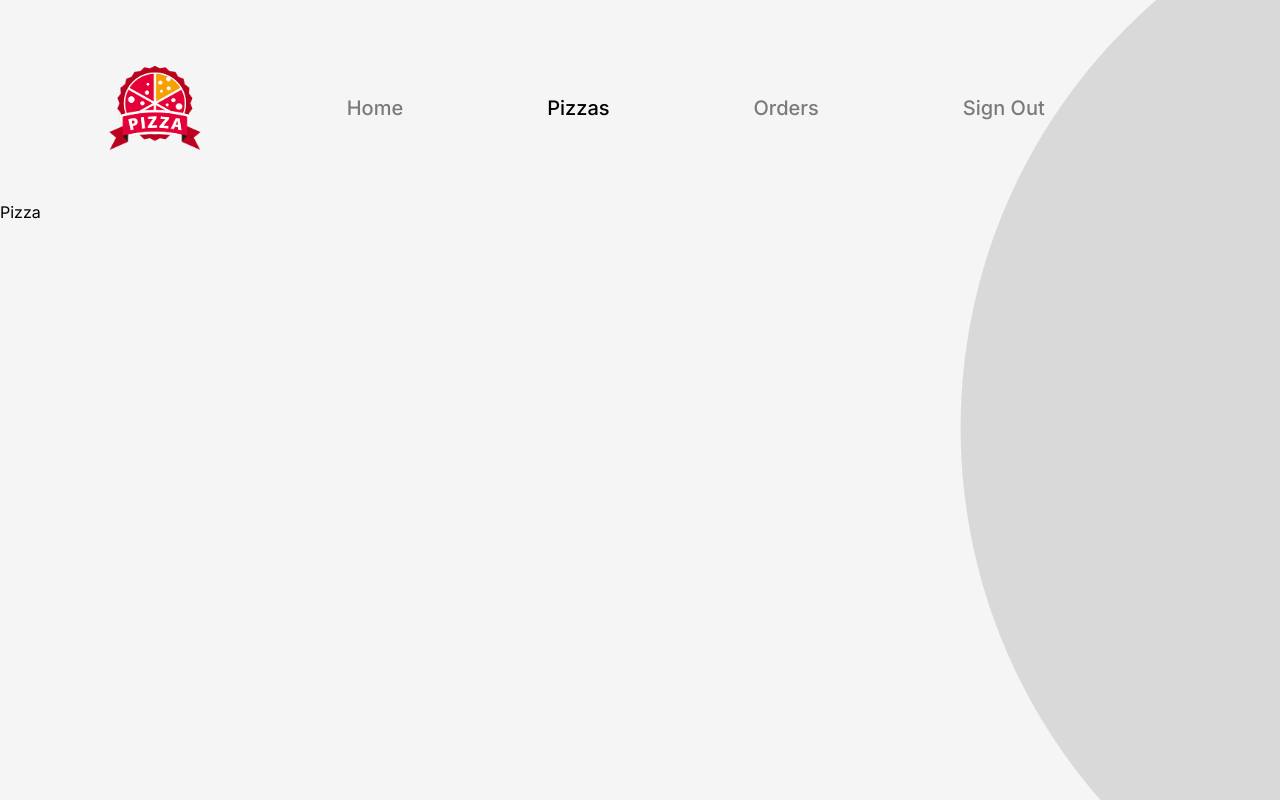
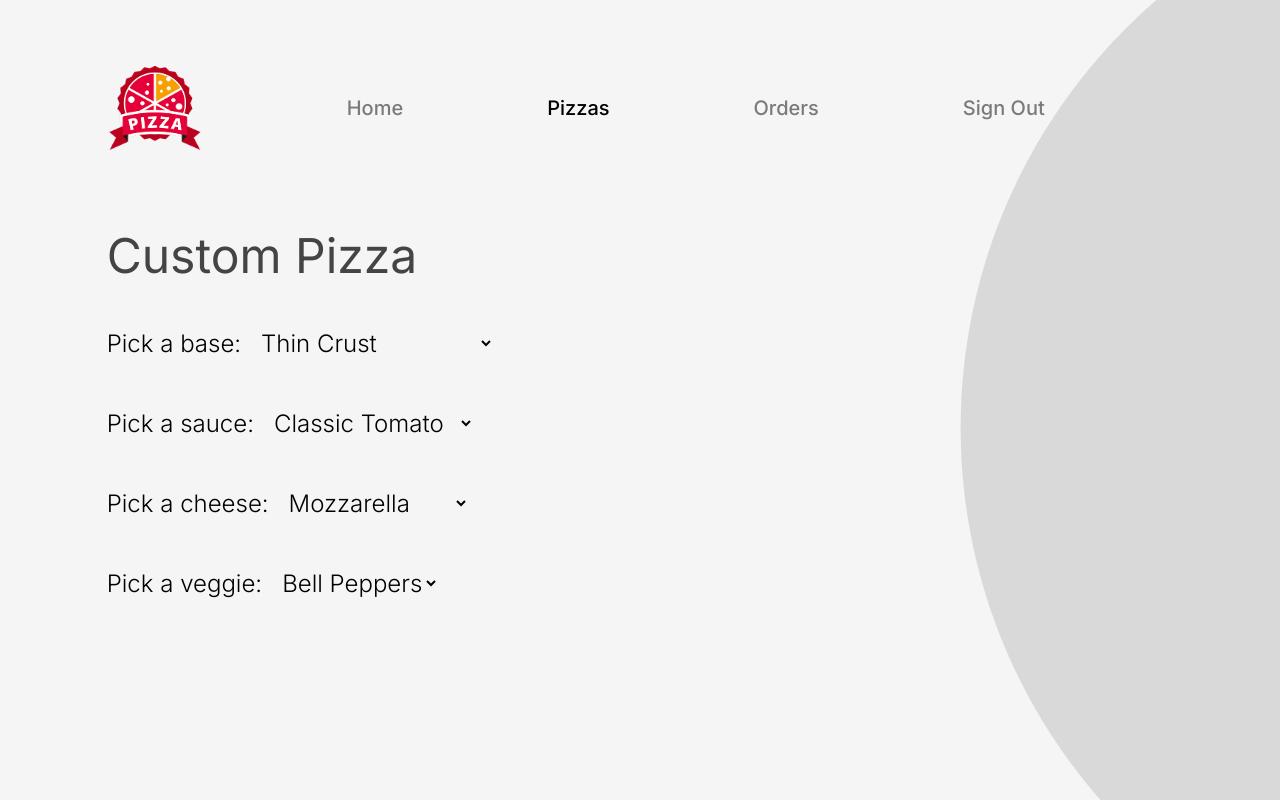
Before and after one commit to sh4aadman/pizza-delivery-app, a React (Vite) app: page /pizzas in a window 1280 px wide. Built offline with nearby package versions, Linux system fonts and the light colour scheme.

Commit message:
creates custom pizza page

```diff
--- a/src/pages/Home/Home.jsx
+++ b/src/pages/Home/Home.jsx
@@ -1,6 +1,6 @@
+import Heading from "/src/shared/Heading/Heading";
+import Details from "/src/shared/Details/Details";
 import PizzaImage from "/src/pages/Home/PizzaImage/PizzaImage";
-import PizzaDetails from "/src/pages/Home/PizzaDetails/PizzaDetails";
-import PizzaHeading from "/src/pages/Home/PizzaHeading/PizzaHeading";
 import PizzaSelector from "/src/pages/Home/PizzaSelector/PizzaSelector";
 
 export default function Home() {
@@ -9,8 +9,8 @@ export default function Home() {
       <div className="md:w-5/6 mx-auto">
         <div className="flex justify-between items-center gap-56">
           <div>
-            <PizzaHeading content={"Today's Deal"} />
-            <PizzaDetails
+            <Heading content={"Today's Deal"} />
+            <Details
               content={
                 "Find your nearby Pizza Hut® at 1261 N Lake St in Aurora, IL. You can try, but you can’t OutPizza the Hut. We’re serving up classics like Meat Lovers®."
               }
--- a/src/pages/Pizzas/Pizzas.jsx
+++ b/src/pages/Pizzas/Pizzas.jsx
@@ -1,3 +1,46 @@
+import Labels from "/src/shared/Labels/Labels";
+import Heading from "/src/shared/Heading/Heading";
+
 export default function Pizzas() {
-  return <h1>Pizza</h1>;
+  return (
+    <>
+      <form className="md:w-5/6 mx-auto my-11 py-8 flex flex-col gap-12">
+        <Heading content={"Custom Pizza"} />
+        <Labels
+          name={"base"}
+          options={[
+            "Thin Crust",
+            "Thick Crust",
+            "Stuffed Crust",
+            "Whole Wheat Crust",
+            "Gluten-Free Crust",
+          ]}
+        />
+        <Labels
+          name={"sauce"}
+          options={[
+            "Classic Tomato",
+            "Alfredo",
+            "BBQ",
+            "Pesto",
+            "Spicy Arrabbiata",
+          ]}
+        />
+        <Labels
+          name={"cheese"}
+          options={[
+            "Mozzarella",
+            "Cheddar",
+            "Parmesan",
+            "Provolone",
+            "Vegan Cheese",
+          ]}
+        />
+        <Labels
+          name={"veggie"}
+          options={["Bell Peppers", "Mushrooms", "Olives", "Onions", "Opt Out"]}
+        />
+      </form>
+    </>
+  );
 }
--- a/src/pages/Home/PizzaDetails/PizzaDetails.jsx
+++ b/src/shared/Details/Details.jsx
@@ -1,3 +1,3 @@
-export default function PizzaDetails({ content }) {
+export default function Details({ content }) {
   return <p className="mt-12 w-3/5 font-light text-[#000000] text-base/8 mb-36">{content}</p>;
 }
--- a/src/pages/Home/PizzaHeading/PizzaHeading.jsx
+++ b/src/shared/Heading/Heading.jsx
@@ -1,3 +1,3 @@
-export default function PizzaHeading({ content }) {
+export default function Heading({ content }) {
   return <h1 className="text-5xl font-normal text-[#444444]">{content}</h1>;
 }
--- /dev/null
+++ b/src/shared/Labels/Labels.jsx
@@ -0,0 +1,12 @@
+import Options from "/src/shared/Options/Options";
+
+export default function Labels({name, options}) {
+  return (
+    <label className="font-light text-[#000000] text-2xl">
+      Pick a {name}:
+      <select className="ml-4" name={name} id={name}>
+        <Options options={options} />
+      </select>
+    </label>
+  );
+}
--- /dev/null
+++ b/src/shared/Options/Options.jsx
@@ -0,0 +1,14 @@
+import capitalizeFirst from "/src/utils/utils";
+
+export default function Options({ options }) {
+
+  return (
+    <>
+      {options.map((option, idx) => (
+        <option key={idx} value={option}>
+          {capitalizeFirst(option)}
+        </option>
+      ))}
+    </>
+  );
+}
--- a/src/utils/utils.js
+++ b/src/utils/utils.js
@@ -1,5 +1,5 @@
-function hello() {
-  console.log("hello");
+function capitalizeFirst(string) {
+  return string.charAt(0).toUpperCase() + string.slice(1);
 }
 
-export default hello;
+export default capitalizeFirst;
```
